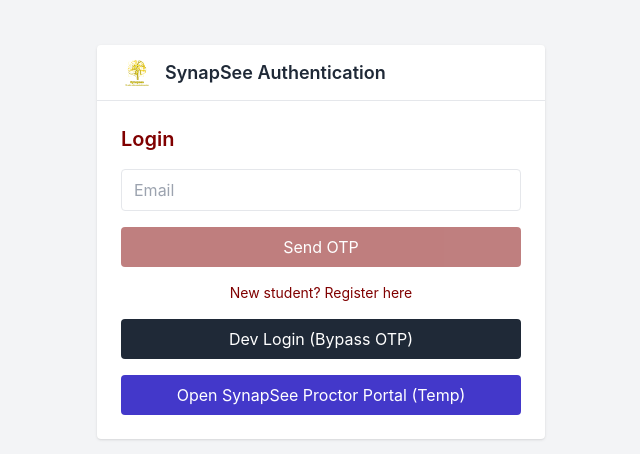
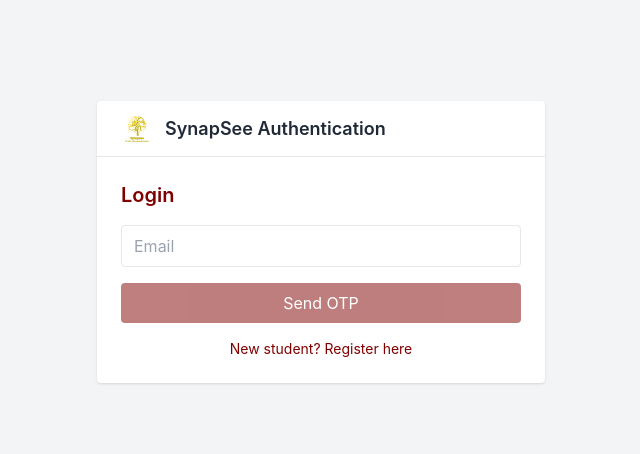
Before and after one commit to AlyyyIbaos/vr-proctor-dashboard-frontend, a React (Create React App) app: page / in a window 1280 px wide. Shown: the part 158-612 px from the top of the page, without its empty margins (319-959 px from the left). Built offline with nearby package versions, Linux system fonts and the light colour scheme; no server answers.

Commit message:
login page edit no bypass and proctor button

```diff
--- a/src/pages/Login.js
+++ b/src/pages/Login.js
@@ -65,21 +65,6 @@
     }
   };
 
-  // ===============================
-  // DEV LOGIN (TEMPORARY BYPASS)
-  // ===============================
-  const devLogin = () => {
-    localStorage.setItem("exam_token", "dev-token");
-    localStorage.setItem("user_role", "student");
-    localStorage.setItem("full_name", "Alyssa");
-    localStorage.setItem("email", "alyssa@example.com");
-    localStorage.setItem("student_number", "2023-00123");
-    localStorage.setItem("program", "BS Electronics Engineering");
-    localStorage.setItem("year_level", "3");
-
-    navigate("/student");
-  };
-
   return (
     <div className="min-h-screen bg-gray-100 flex items-center justify-center">
       <div className="bg-white rounded shadow w-full max-w-md">
@@ -145,26 +130,6 @@
           >
             New student? Register here
           </p>
-
-          {/* DEV BYPASS LOGIN */}
-          <button
-            onClick={devLogin}
-            className="w-full bg-gray-800 text-white py-2 rounded hover:bg-black transition mt-3"
-          >
-            Dev Login (Bypass OTP)
-          </button>
-          {/* TEMP PROCTOR PORTAL ACCESS */}
-          <button
-            onClick={() => {
-              localStorage.setItem("exam_token", "dev-proctor-token");
-              localStorage.setItem("user_role", "proctor");
-              localStorage.setItem("full_name", "Proctor Admin");
-              navigate("/proctor");
-            }}
-            className="w-full bg-indigo-700 text-white py-2 rounded hover:bg-indigo-800 transition mt-2"
-          >
-            Open SynapSee Proctor Portal (Temp)
-          </button>
         </div>
       </div>
     </div>
```
